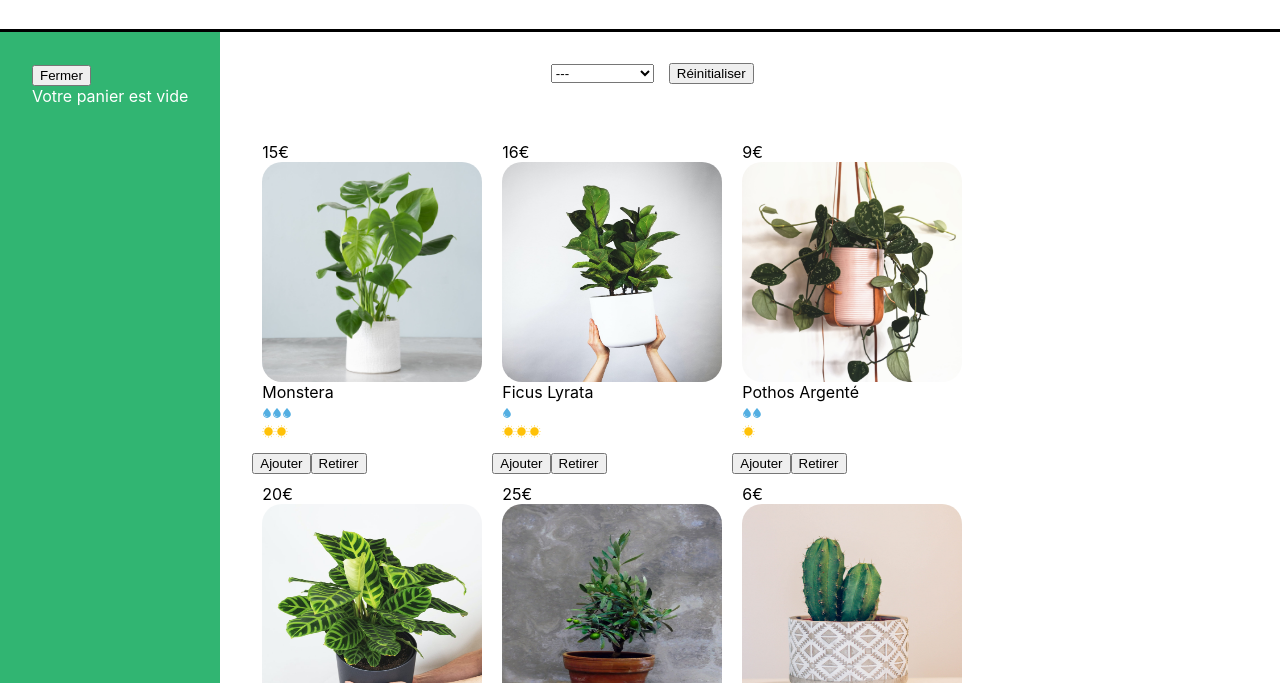
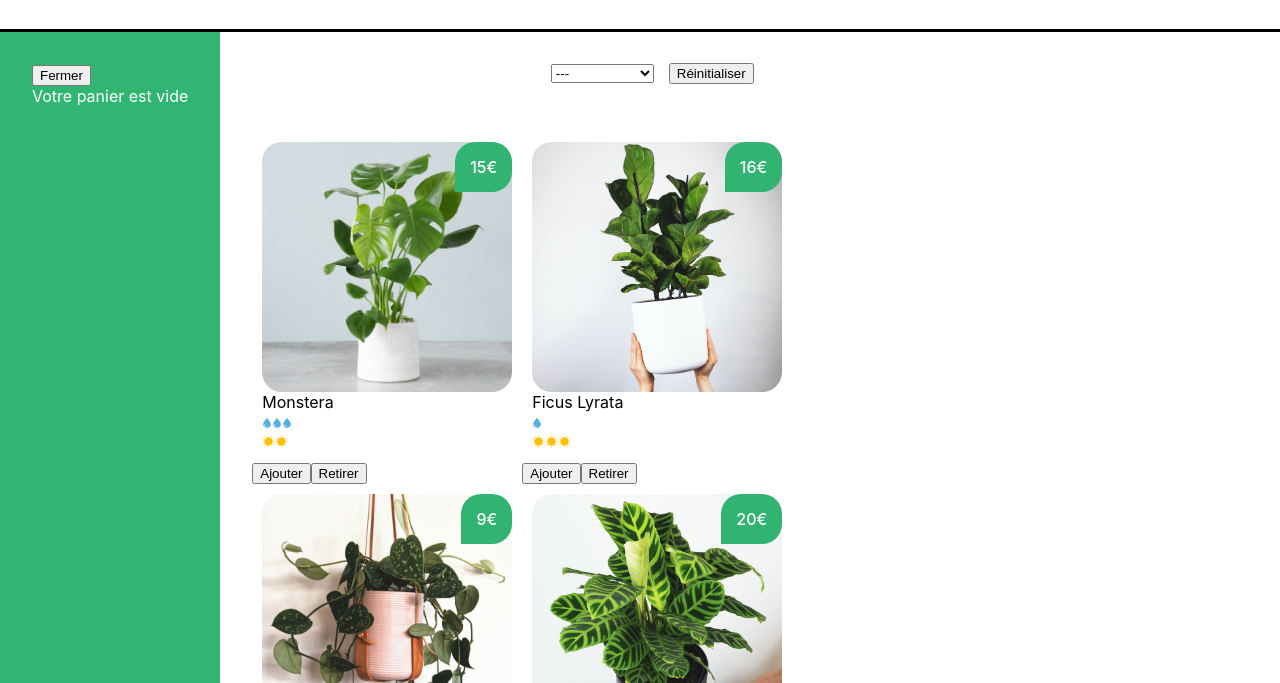
Before and after one commit to younes101020/LaMaisonJungle, a React app: page / in a window 1280 px wide. Shown: the part 117-800 px from the top of the page. Built offline with nearby package versions, Linux system fonts and the light colour scheme; some packages are replaced by stand-ins of ours.

Commit message:
Final Release !!!

```diff
--- a/src/styles/PlantItem.css
+++ b/src/styles/PlantItem.css
@@ -1,7 +1,8 @@
 .lmj-plant-item-cover {
-	height: 220px;
-	width: 220px;
+	height: 250px;
+	width: 250px;
 	border-radius: 20px;
+	object-fit: cover;
 }
 
 .lmj-plant-item {
@@ -11,4 +12,16 @@
 	justify-content: center;
 	flex-direction: column;
 	text-transform: capitalize;
+	position: relative;
 }
+
+.lmj-plant-item-price {
+	position: absolute;
+	border-radius: 20px 20px 20px 0;
+	background-color: #31b472;
+	color: white;
+	padding: 15px;
+	right: 0;
+	top: 0;
+	font-weight: 500;
+}
```
